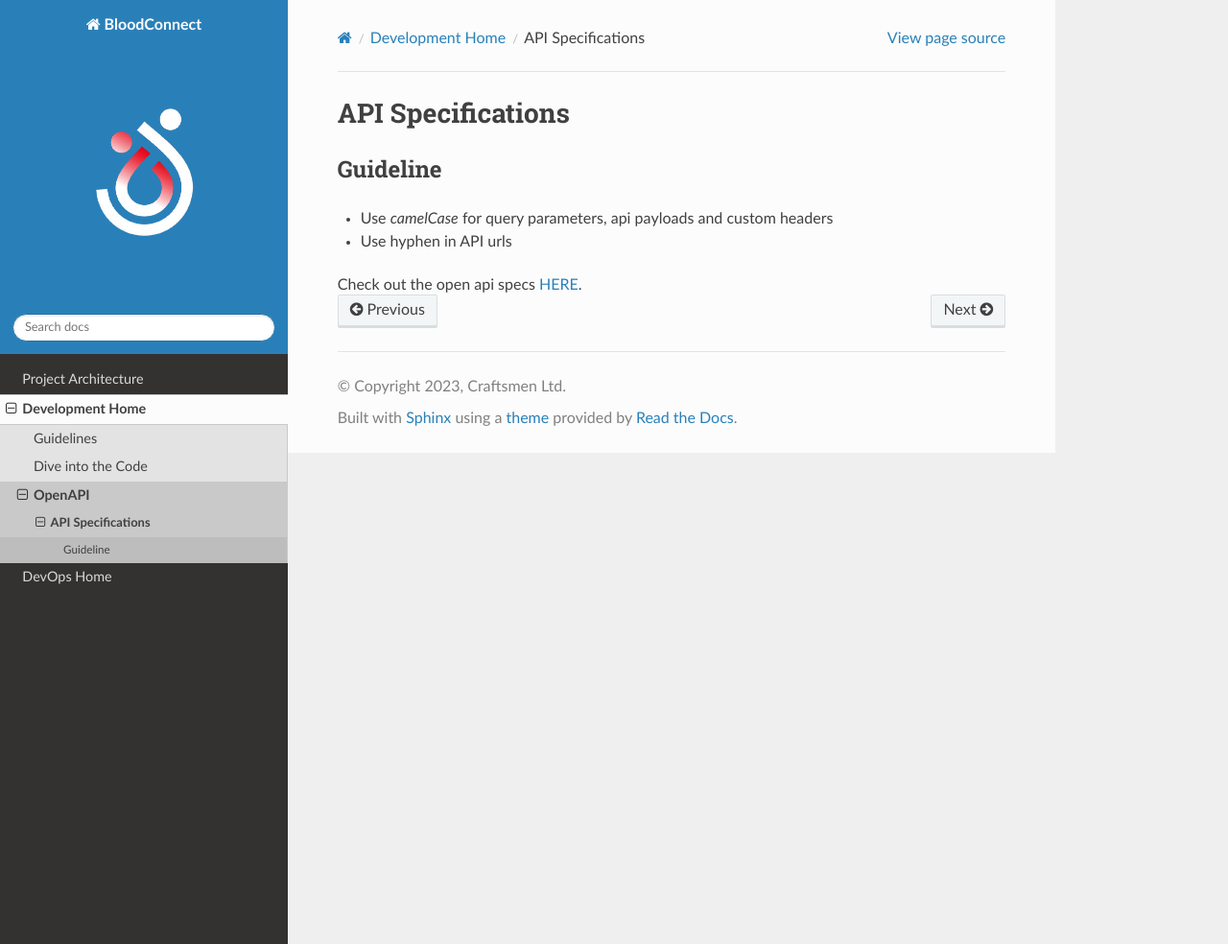
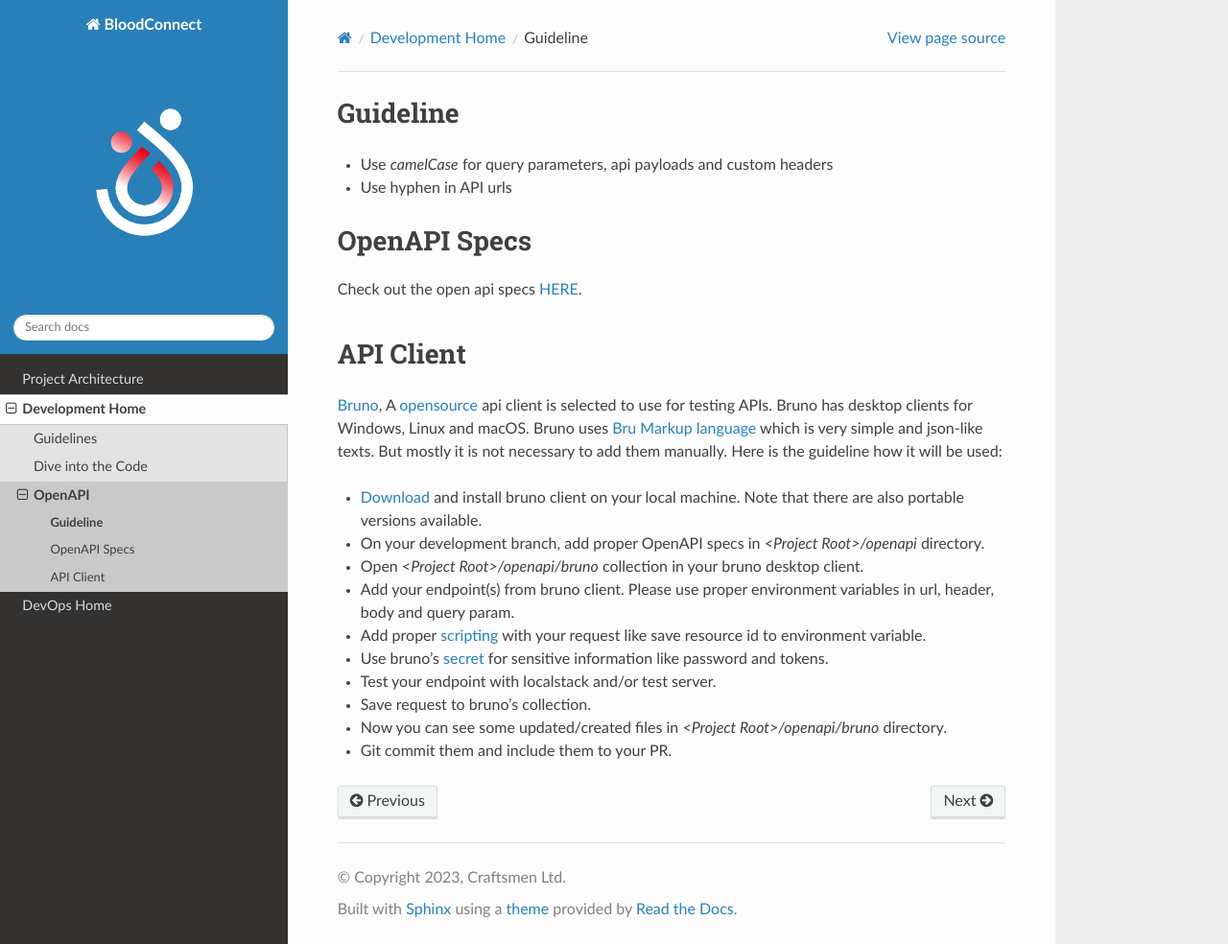
Before and after one commit to CraftsmenLtd/BloodConnect, a Sphinx documentation site: the page built from docs/development/OpenApi.rst, in a window 1280 px wide and 984 px high. Shown: the whole window at 96% size. Built offline with Sphinx 7.4.7 and the Read the Docs theme 2.0.0, drawn with Linux system fonts in a browser that asks for light colours.

Commit message:
I-#105: bruno as api client

```diff
--- a/docs/development/OpenApi.rst
+++ b/docs/development/OpenApi.rst
@@ -1,13 +1,27 @@
-==================
-API Specifications
-==================
-
 Guideline
 ~~~~~~~~~
 * Use `camelCase` for query parameters, api payloads and custom headers
 * Use hyphen in API urls
 
+OpenAPI Specs
+~~~~~~~~~~~~~
 
 .. raw:: html
 
-   Check out the open api specs <a href="../openapi/api.html">HERE</a>.
+   Check out the open api specs <a href="../openapi/api.html">HERE</a>. <br><br><br>
+
+API Client
+~~~~~~~~~~
+`Bruno <https://www.usebruno.com>`_, A `opensource <https://github.com/usebruno/bruno>`_ api client is selected to use for testing APIs. Bruno has desktop clients for Windows, Linux and macOS.
+Bruno uses `Bru Markup language <https://docs.usebruno.com/bru-lang/overview>`_ which is very simple and json-like texts. But mostly it is not necessary to add them manually. Here is the guideline how it will be used:
+
+* `Download <https://www.usebruno.com/downloads>`_ and install bruno client on your local machine. Note that there are also portable versions available.
+* On your development branch, add proper OpenAPI specs in `<Project Root>/openapi` directory.
+* Open `<Project Root>/openapi/bruno` collection in your bruno desktop client.
+* Add your endpoint(s) from bruno client. Please use proper environment variables in url, header, body and query param.
+* Add proper `scripting <https://docs.usebruno.com/scripting/getting-started>`_ with your request like save resource id to environment variable.
+* Use bruno's `secret <https://docs.usebruno.com/secrets-management/overview>`_ for sensitive information like password and tokens.
+* Test your endpoint with localstack and/or test server.
+* Save request to bruno's collection.
+* Now you can see some updated/created files in `<Project Root>/openapi/bruno` directory.
+* Git commit them and include them to your PR.
```
Also changed, not shown: 1 other file.
